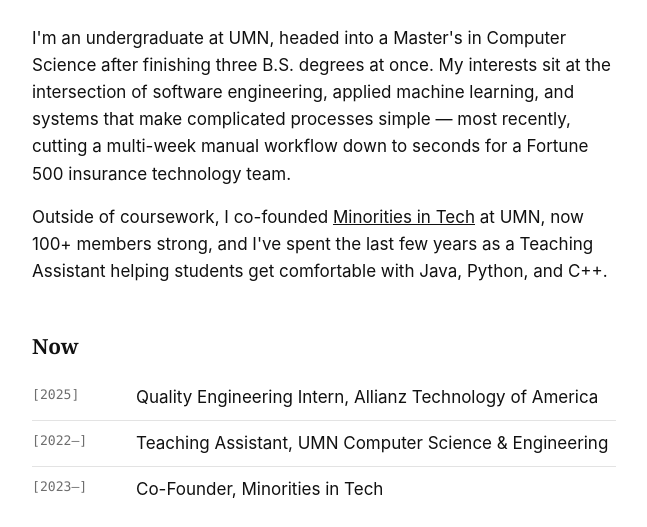
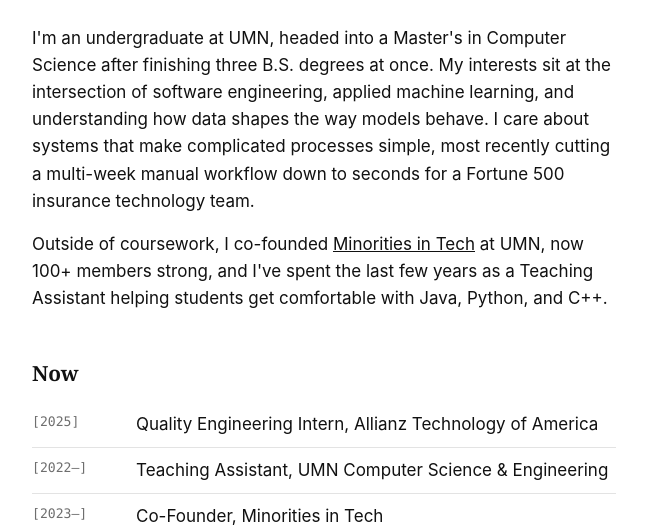
Before and after one commit to dhanuwn/dhanuwn.github.io, a plain HTML site: page index.html in a window 1280 px wide. Shown: the part 277-804 px from the top of the page, without its empty margins (316-963 px from the left). Drawn offline with Linux system fonts and the light colour scheme.

Commit message:
revised the personal statement
to be more detailed about future work

```diff
--- a/index.html
+++ b/index.html
@@ -23,7 +23,7 @@
     <h1>Younus Ali</h1>
     <p class="lede">Computer Science, Data Science &amp; Statistics student at the University of Minnesota — Twin Cities.</p>
 
-    <p>I'm an undergraduate at UMN, headed into a Master's in Computer Science after finishing three B.S. degrees at once. My interests sit at the intersection of software engineering, applied machine learning, and systems that make complicated processes simple — most recently, cutting a multi-week manual workflow down to seconds for a Fortune 500 insurance technology team.</p>
+    <p>I'm an undergraduate at UMN, headed into a Master's in Computer Science after finishing three B.S. degrees at once. My interests sit at the intersection of software engineering, applied machine learning, and understanding how data shapes the way models behave. I care about systems that make complicated processes simple, most recently cutting a multi-week manual workflow down to seconds for a Fortune 500 insurance technology team.</p>
 
     <p>Outside of coursework, I co-founded <a href="https://www.linkedin.com/in/younus-ali-2729a8212" target="_blank" rel="noopener">Minorities in Tech</a> at UMN, now 100+ members strong, and I've spent the last few years as a Teaching Assistant helping students get comfortable with Java, Python, and C++.</p>
 
```
